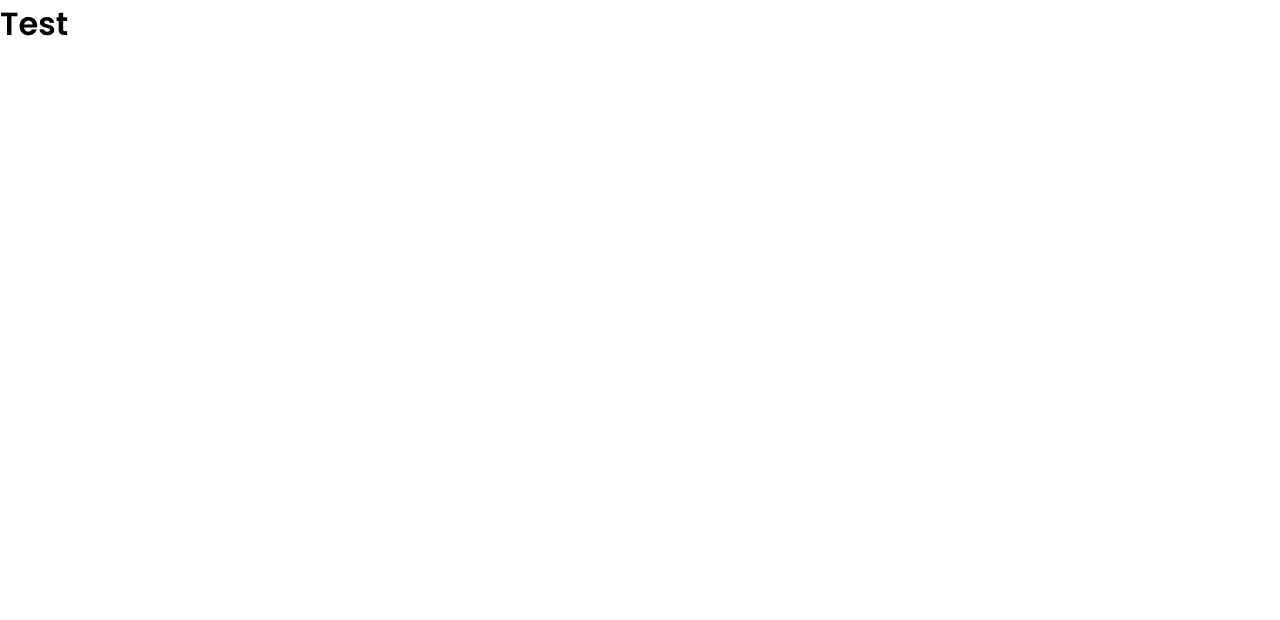
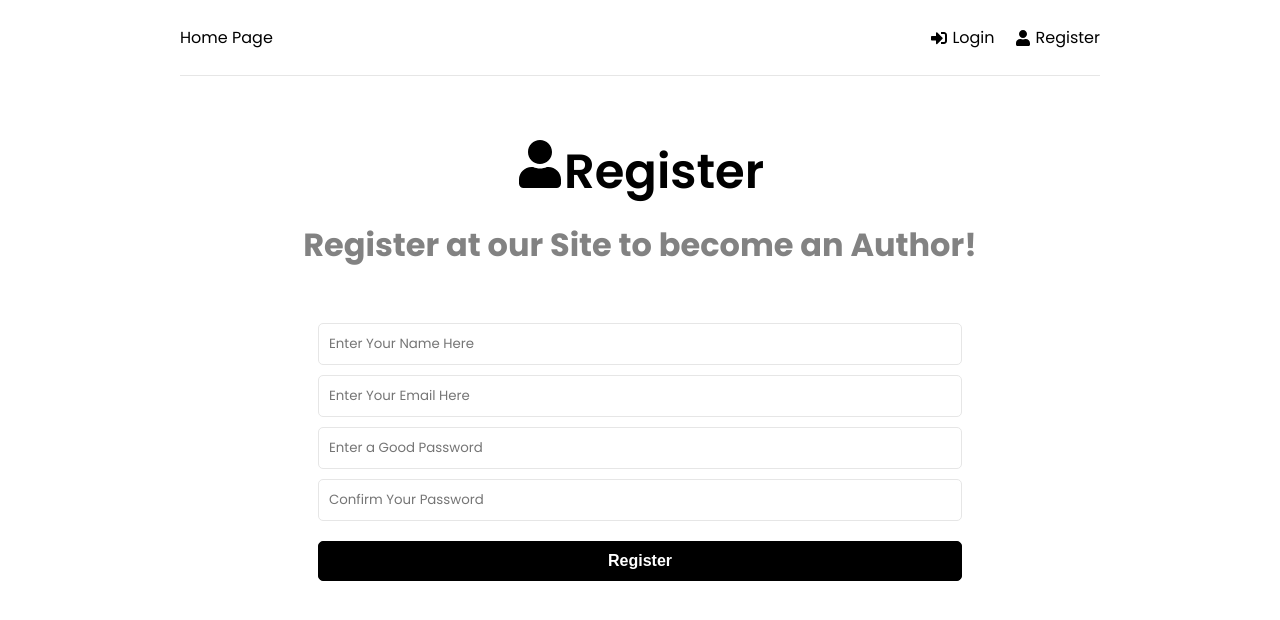
Before and after one commit to Ramith-D-Rodrigo/MERN_Group, a React (Create React App) app in the folder client/: page /register in a window 1280 px wide. Shown: the top 620 px of the page. Built offline with nearby package versions, Linux system fonts and the light colour scheme.

Commit message:
create login, register, homepages

```diff
--- a/client/package.json
+++ b/client/package.json
@@ -8,6 +8,8 @@
     "@testing-library/user-event": "^13.5.0",
     "react": "^18.2.0",
     "react-dom": "^18.2.0",
+    "react-icons": "^4.6.0",
+    "react-router-dom": "^6.4.2",
     "react-scripts": "5.0.1",
     "web-vitals": "^2.1.4"
   },
--- a/client/src/App.js
+++ b/client/src/App.js
@@ -1,9 +1,24 @@
+import {BrowserRouter as Router, Routes, Route} from 'react-router-dom'
+import Homepage from './pages/Homepage';
+import Login from './pages/Login';
+import Register from './pages/Register';
+import Header from './components/Header';
+
+
 function App() {
   return (
-    <div>
-      <h1>Test</h1>
-
-    </div>
+    <>
+      <Router>
+        <div className='container'>
+          <Header/>
+          <Routes>
+            <Route path='/' element={<Homepage/>} />
+            <Route path='/login' element={<Login/>} />
+            <Route path='/register' element={<Register/>} />
+          </Routes>
+        </div>
+      </Router>
+    </>
   );
 }
 
--- /dev/null
+++ b/client/src/components/Header.jsx
@@ -0,0 +1,27 @@
+import {FaSignInAlt, FasSignOutAlt, FaUser} from 'react-icons/fa';
+import {Link} from 'react-router-dom';
+
+function header() {
+  return (
+    <header className='header'>
+        <div className='logo'>
+            <Link to='/'>Home Page</Link>
+        </div>
+
+        <ul>
+            <li>
+                <Link to='/login'>
+                    <FaSignInAlt/> Login
+                </Link>
+            </li>
+            <li>
+                <Link to='/register'>
+                    <FaUser/> Register
+                </Link>
+            </li>
+        </ul>
+    </header>
+  )
+}
+
+export default header
--- /dev/null
+++ b/client/src/pages/Homepage.jsx
@@ -0,0 +1,7 @@
+function Homepage() {
+  return (
+    <div>homepage</div>
+  )
+}
+
+export default Homepage
--- /dev/null
+++ b/client/src/pages/Login.jsx
@@ -0,0 +1,48 @@
+import {useState, useEffect} from 'react'
+import { FaSignInAlt } from 'react-icons/fa';
+
+
+function Login() {
+    const [formData, setFormData] = useState({
+        email: '',
+        password: '',
+    });
+    const {email, password} = formData;
+
+    const onChange = (e) => {
+        setFormData((prevState) => ({
+            ...prevState,
+            [e.target.name] : e.target.value
+        }))
+    }
+    const onSubmit = (e)=>{
+        e.PreventDefault();
+    }
+
+    return (
+        <>
+            <section className="heading">
+                <h1>
+                    <FaSignInAlt />Log In
+                </h1>
+                <p>
+                    Log in to the Site
+                </p>
+            </section>
+
+            <section className="form">
+                <form onSubmit={onSubmit}>
+                    <div className="form-group">
+                        <input type="email" className="form-control" id="email" name="email" value={email} placeholder="Enter the Email" onChange={onChange}/>
+                        <input type="password" className="form-control" id="password" name="password" value={password} placeholder="Enter the Password" onChange={onChange}/>
+                    </div>
+                    <div className="form-group">
+                        <button type="submit" className='btn btn-block'>Log In</button>
+                    </div>
+                </form>
+            </section>
+        </>
+    )
+}
+
+export default Login
--- /dev/null
+++ b/client/src/pages/Register.jsx
@@ -0,0 +1,52 @@
+import {useState, useEffect} from 'react'
+import { FaUser } from 'react-icons/fa';
+
+
+function Register() {
+    const [formData, setFormData] = useState({
+        name : '',
+        email: '',
+        password: '',
+        passwordConfirm: ''
+    });
+    const {name, email, password, passwordConfirm} = formData;
+
+    const onChange = (e) => {
+        setFormData((prevState) => ({
+            ...prevState,
+            [e.target.name] : e.target.value
+        }))
+    }
+    const onSubmit = (e)=>{
+        e.PreventDefault();
+    }
+
+    return (
+        <>
+            <section className="heading">
+                <h1>
+                    <FaUser />Register
+                </h1>
+                <p>
+                    Register at our Site to become an Author!
+                </p>
+            </section>
+
+            <section className="form">
+                <form onSubmit={onSubmit}>
+                    <div className="form-group">
+                        <input type="text" className="form-control" id="name" name="name" value={name} placeholder="Enter Your Name Here" onChange={onChange}/>
+                        <input type="email" className="form-control" id="email" name="email" value={email} placeholder="Enter Your Email Here" onChange={onChange}/>
+                        <input type="password" className="form-control" id="password" name="password" value={password} placeholder="Enter a Good Password" onChange={onChange}/>
+                        <input type="password" className="form-control" id="passwordConfirm" name="passwordConfirm" value={passwordConfirm} placeholder="Confirm Your Password" onChange={onChange}/>
+                    </div>
+                    <div className="form-group">
+                        <button type="submit" className='btn btn-block'>Register</button>
+                    </div>
+                </form>
+            </section>
+        </>
+    )
+}
+
+export default Register
```
Also changed, not shown: 1 other file (tests, documents, lock files or other folders).
